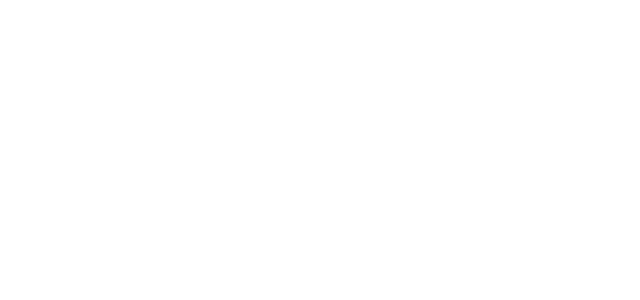
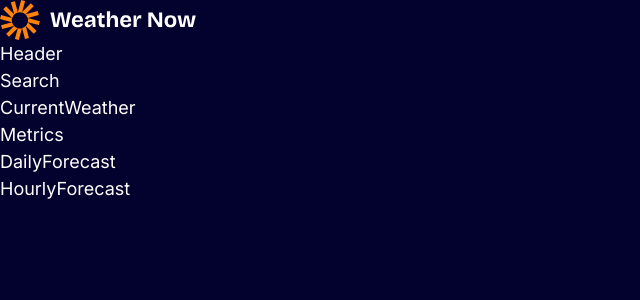
Before and after one commit to KrazyNight/next-js-weather-solo, a Next.js app: page / in a window 1280 px wide. Shown: the top 300 px of the page, without its empty margins (0-640 px from the left). Built offline with nearby package versions, Linux system fonts and the light colour scheme.

Commit message:
beginning part 5

```diff
--- a/app/globals.css
+++ b/app/globals.css
@@ -2,14 +2,15 @@
 @tailwind components;
 @tailwind utilities;
 
+body {
+  font-family: "DM Sans", sans-serif;
+  font-weight: 400;
+  font-size: 18px;
+  line-height: 1.5;
+  background: hsl(243, 96%, 9%);
+}
+/*
 
-
-
-
-
-
-
-/*
 :root {
   --foreground-rgb: 0, 0, 0;
   --background-start-rgb: 214, 219, 220;
@@ -38,4 +39,5 @@ body {
   .text-balance {
     text-wrap: balance;
   }
-} */
+}
+  */
--- a/app/page.tsx
+++ b/app/page.tsx
@@ -1,3 +1,5 @@
+"use client"
+
 import React from 'react';
 import Image from "next/image";
 import Header from '@/components/Header';
@@ -30,14 +32,23 @@ export default function Home() {
   const [loading, setLoading] = useState(false);
   const [initialLoading, setInitialLoading] = useState(true);
 
-  const handleSearch = async (searchTerm) => {};
-  const handleLocationSelect =  (locationData) => {};
+  // const handleSearch = async (searchTerm) => {};
+  // const handleLocationSelect =  (locationData) => {};
   const loadWeatherData = async () => {};
 
   useEffect(() => {
     loadWeatherData();
-  }, [location, units ])
+  }, [location, units ]);
   //useEffect, any time "location or units" change, the "loadWeatherData()" will activate again
+
+  const toggleUnits = () => {
+    setUnits(units === "metric" ? "imperial" : "metric");
+  };
+
+  // if (initialLoading) {
+  //   return <LoadingState />
+  // }
+
 
 
 
@@ -49,6 +60,23 @@ export default function Home() {
 
   return (
   <>
+  <div className="min-h-screen text-white">
+    <div className="">
+      <Header />
+
+    </div>
+
+
+    <Search />
+    <CurrentWeather />
+    <Metrics />
+    <DailyForecast />
+    <HourlyForecast />
+
+
+
+
+  </div>
 
   </>
   );
--- a/components/Header.tsx
+++ b/components/Header.tsx
@@ -1,11 +1,28 @@
-import React from 'react'
+"use client"
+import React from 'react';
+import Image from 'next/image';
+import logo from "../assets/images/logo.svg";
+import unitsIcon from "../assets/images/icon-units.svg";
+import dropdown from "../assets/images/icon-dropdown.svg";
+import checkmark from "../assets/images/icon-checkmark.svg";
+
+import { useState } from "react";
+
 
 export default function Header() {
   return (
     <>
-    <div>
-        Header
-    </div>
+    <header className=" ">
+      <div>
+        <Image
+        src={logo}
+        alt="Weather now logo"
+        className="w-40 sm:w-auto"
+        />
+      </div>
+      Header
+
+    </header>
 
     </>
   )
--- a/components/LoadingState.tsx
+++ b/components/LoadingState.tsx
@@ -4,7 +4,7 @@ export default function LoadingState() {
   return (
     <>
     <div>
-        LoadingState
+        LoadingState COMPONENT
     </div>
 
     </>
```
Also changed, not shown: package.json (+4 -4 lines), 1 other file (tests, documents, lock files or other folders).
